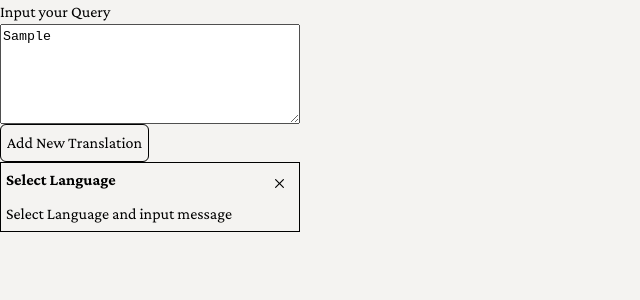
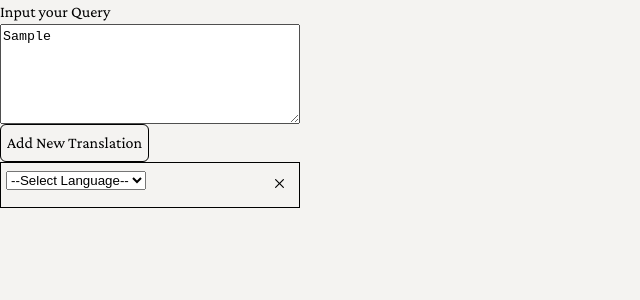
Before and after one commit to ghostb0x/multi-translate-app, a React (Create React App) app: page / in a window 1280 px wide. Both pictures are taken after typing "Sample" into the empty fields and a click on the button "Add New Translation". Shown: the top 300 px of the page, without its empty margins (0-640 px from the left). Built offline with nearby package versions, Linux system fonts and the light colour scheme.

Commit message:
Update OutputItem to use a select element to setLanguage state variable with selection

```diff
--- a/src/components/OutputItem/OutputItem.js
+++ b/src/components/OutputItem/OutputItem.js
@@ -1,23 +1,42 @@
-import React from "react";
+import React from 'react';
 import styled from 'styled-components';
 import { Cross2Icon } from '@radix-ui/react-icons';
 
 function OutputItem(key) {
-
   const [hidden, setHidden] = React.useState(false);
 
-  const [language, setLanguage] = React.useState(null);
+  const [language, setLanguage] = React.useState("");
 
-  const [content, setContent] = React.useState(null)
+  const [content, setContent] = React.useState("");
 
-  const item =
-  <OutputWrapper key={key}>
-    <CloseButton onClick={()=> setHidden(!hidden)}>
-      <CloseIcon />
-    </CloseButton>
-    <OutputLanguage>{language === null ? "Select Language" : language}</OutputLanguage>
-    <OutputText>{content === null ? "Select Language and input message" : content}</OutputText>
-  </OutputWrapper>
+  const languageSelect = (
+    <OutputLanguage
+      value={language}
+      onChange={(event) => {
+        setLanguage(event.target.value);
+      }}
+    >
+      <option value={""}>--Select Language--</option>
+      <option value="sp">Spanish</option>
+      <option value="pt">Portuguese</option>
+      <option value="de">German</option>
+      <option value="fr">French</option>
+    </OutputLanguage>
+  );
+
+  const item = (
+    <OutputWrapper key={key}>
+      <CloseButton onClick={() => setHidden(!hidden)}>
+        <CloseIcon />
+      </CloseButton>
+      {languageSelect}
+      <OutputText>
+        {content === null
+          ? 'Select Language and input message'
+          : content}
+      </OutputText>
+    </OutputWrapper>
+  );
 
   return hidden === false ? item : null;
 }
@@ -39,11 +58,9 @@ const CloseButton = styled.button`
   height: 40px;
   width: 40px;
 `;
-const CloseIcon = styled(Cross2Icon)`
+const CloseIcon = styled(Cross2Icon)``;
 
-`;
-
-const OutputLanguage = styled.h2``;
+const OutputLanguage = styled.select``;
 
 const OutputText = styled.p`
   margin-top: 10px;
```
